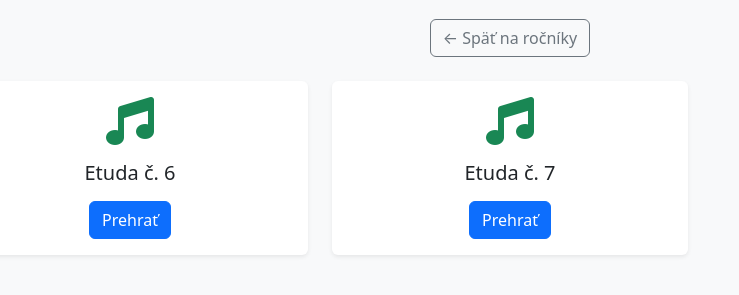
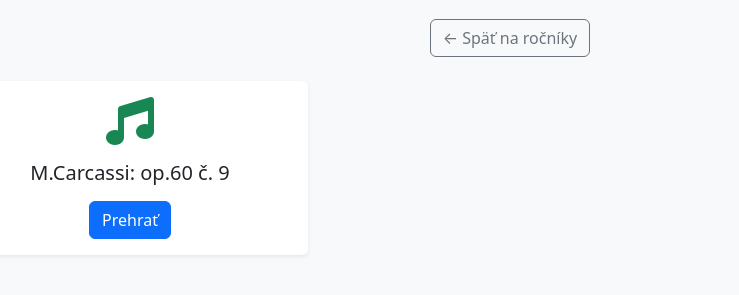
Before and after one commit to andy2062/alphatab, a plain HTML site: page rocnik7.html in a window 1280 px wide. Shown: the part 101-396 px from the top of the page, without its empty margins (130-869 px from the left). Drawn offline with nearby package versions, Linux system fonts and the light colour scheme.

Commit message:
Update rocnik7.html

```diff
--- a/rocnik7.html
+++ b/rocnik7.html
@@ -13,25 +13,17 @@
     <a href="index.html" class="btn btn-outline-secondary mb-4">← Späť na ročníky</a>
 
     <div class="row row-cols-1 row-cols-md-3 g-4">
-      <div class="col">
+
+     <div class="col">
         <div class="card shadow-sm border-0">
           <div class="card-body">
             <i class="fas fa-music fa-3x text-success mb-3"></i>
-            <h5 class="card-title">Etuda č. 6</h5>
-            <a href="player.html?song=rocnik1/etuda6.gp3" class="btn btn-primary mt-2">Prehrať</a>
+            <h5 class="card-title">M.Carcassi: op.60 č. 9</h5>
+            <a href="player.html?song=rocnik6/Carcassi_op60_9.gp&back=rocnik7.html" class="btn btn-primary mt-2">Prehrať</a>
           </div>
         </div>
       </div>
 
-      <div class="col">
-        <div class="card shadow-sm border-0">
-          <div class="card-body">
-            <i class="fas fa-music fa-3x text-success mb-3"></i>
-            <h5 class="card-title">Etuda č. 7</h5>
-            <a href="player.html?song=rocnik1/etuda7.gp3" class="btn btn-primary mt-2">Prehrať</a>
-          </div>
-        </div>
-      </div>
     </div>
   </div>
 
```
